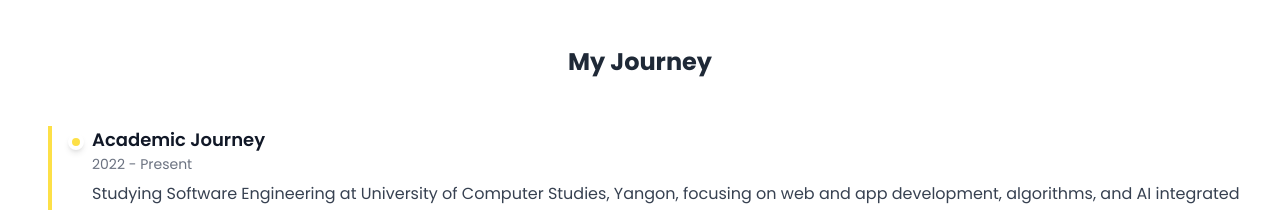
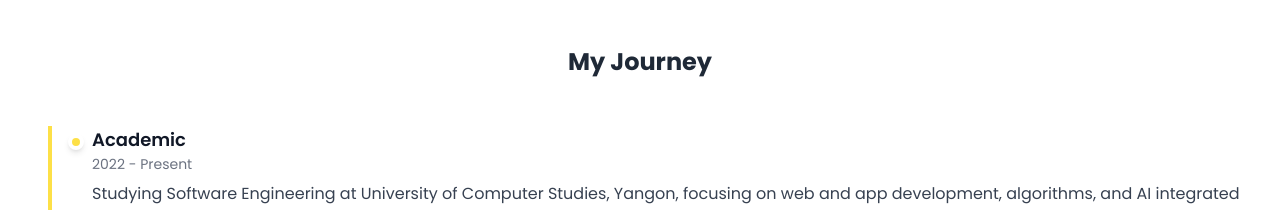
Before and after one commit to wintwah243/shiportfolio-v2.0, a React (Vite) app in the folder shiportfolio-version2.0/: page / in a window 1280 px wide. Shown: the part 900-1110 px from the top of the page. Built offline with nearby package versions, Linux system fonts and the light colour scheme.

Commit message:
Update TimelineSection.jsx

```diff
--- a/shiportfolio-version2.0/src/components/TimelineSection.jsx
+++ b/shiportfolio-version2.0/src/components/TimelineSection.jsx
@@ -3,7 +3,7 @@ import { motion } from 'framer-motion';
 
 const timelineData = [
   {
-    title: "Academic Journey",
+    title: "Academic",
     date: "2022 - Present",
     description: "Studying Software Engineering at University of Computer Studies, Yangon, focusing on web and app development, algorithms, and AI integrated projects.",
   },
```
